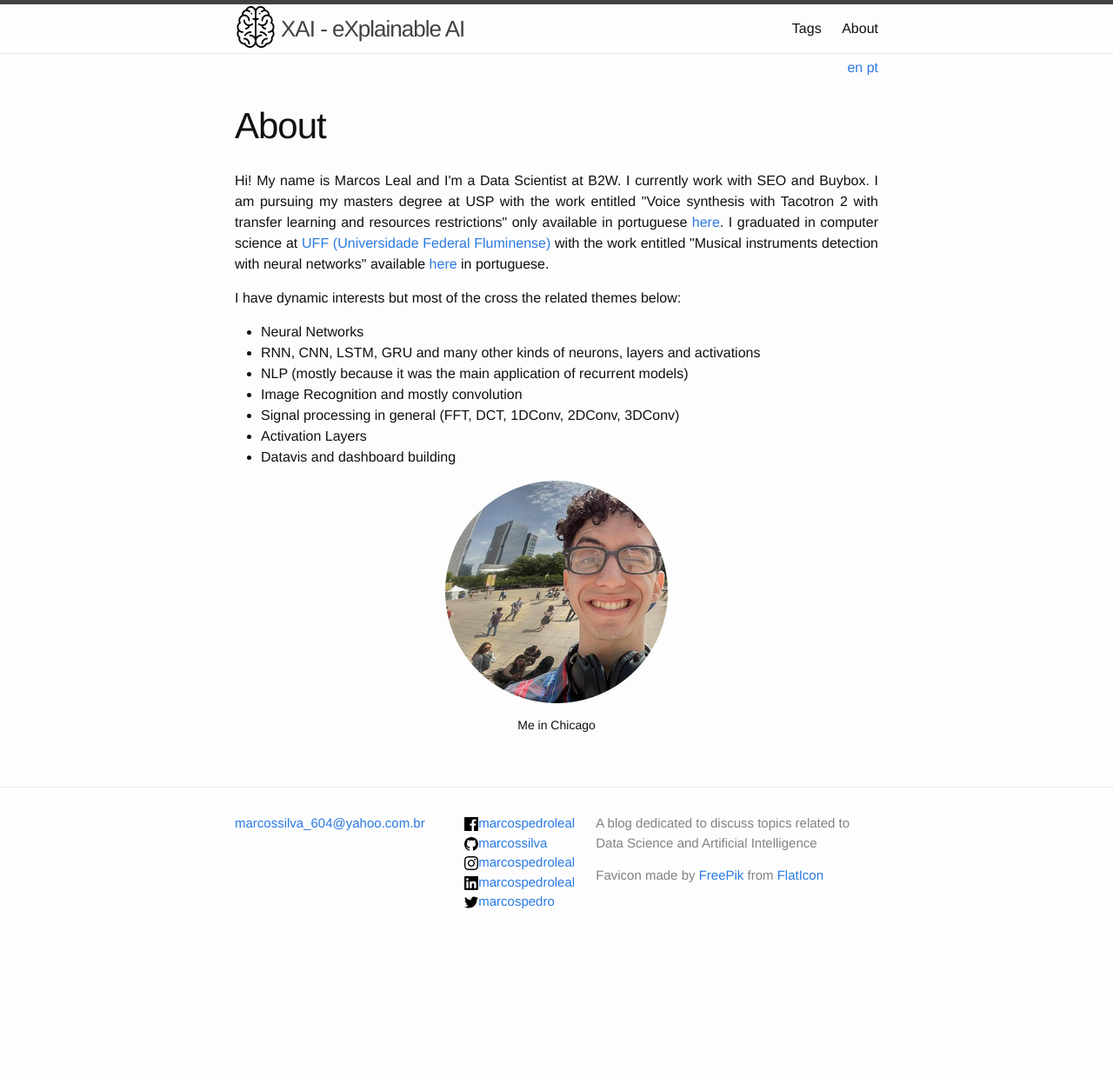
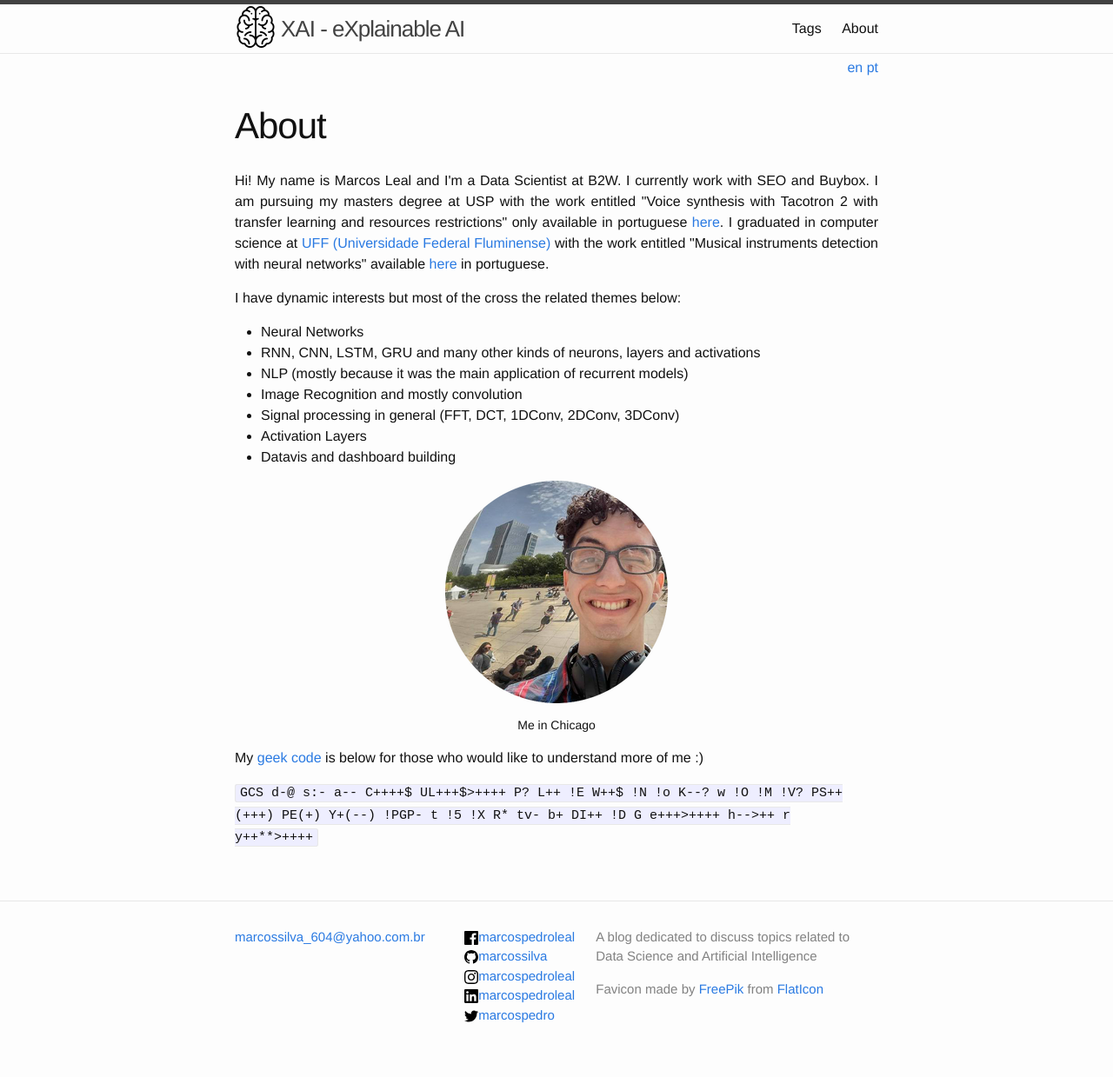
Before and after one commit to marcossilva/marcossilva.github.io, a Jekyll site: the page built from about-en.md, in a window 1280 px wide. Shown: the whole page at 87% size. Built offline with Jekyll 4.4.1, drawn with Linux system fonts in a browser that asks for light colours; before the commit the page ends 1109 px from its top, so only the background shows below that.

Commit message:
Added Geek Code

```diff
--- a/about-en.md
+++ b/about-en.md
@@ -22,3 +22,7 @@ I have dynamic interests but most of the cross the related themes below:
 	<p align="center"><img src="/assets/profile2.png" align="center"></p>
 	<p align="center"><figcaption align="center">Me in Chicago</figcaption></p>
 </figure>
+
+My <a href='https://mj.ucw.cz/geek/' rel='nofollow'>geek code</a> is below for those who would like to understand more of me :)
+
+<code> GCS d-@ s:- a-- C++++$ UL+++$>++++ P? L++ !E W++$ !N !o K--? w !O !M !V? PS++(+++) PE(+) Y+(--) !PGP- t !5 !X R* tv- b+ DI++ !D G e+++>++++ h-->++ r y++**>++++ </code>
```
Also changed, not shown: about-pt.md (+4 -0 lines).
